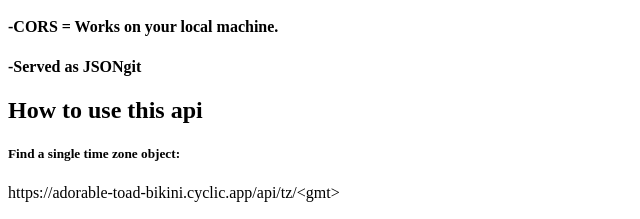
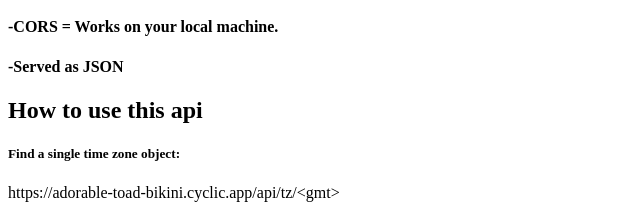
Before and after one commit to ThomasCarney315/time-zones-api, a website: page index.html in a window 1280 px wide. Shown: the part 140-359 px from the top of the page, 0-640 px from the left. Drawn offline with Linux system fonts and the light colour scheme.

Commit message:
removed typo

```diff
--- a/index.html
+++ b/index.html
@@ -11,7 +11,7 @@
     <h4>-27 Standard time zones to keep it simple. </h4>
     <h4>-All Universal Coordinated Time(UTC) referenced.</h4>
     <h4>-CORS = Works on your local machine.</h4>
-    <h4>-Served as JSONgit </h4>
+    <h4>-Served as JSON</h4>
     <h2>How to use this api</h2>
 
     <h5>Find a single time zone object:</h5>
```
